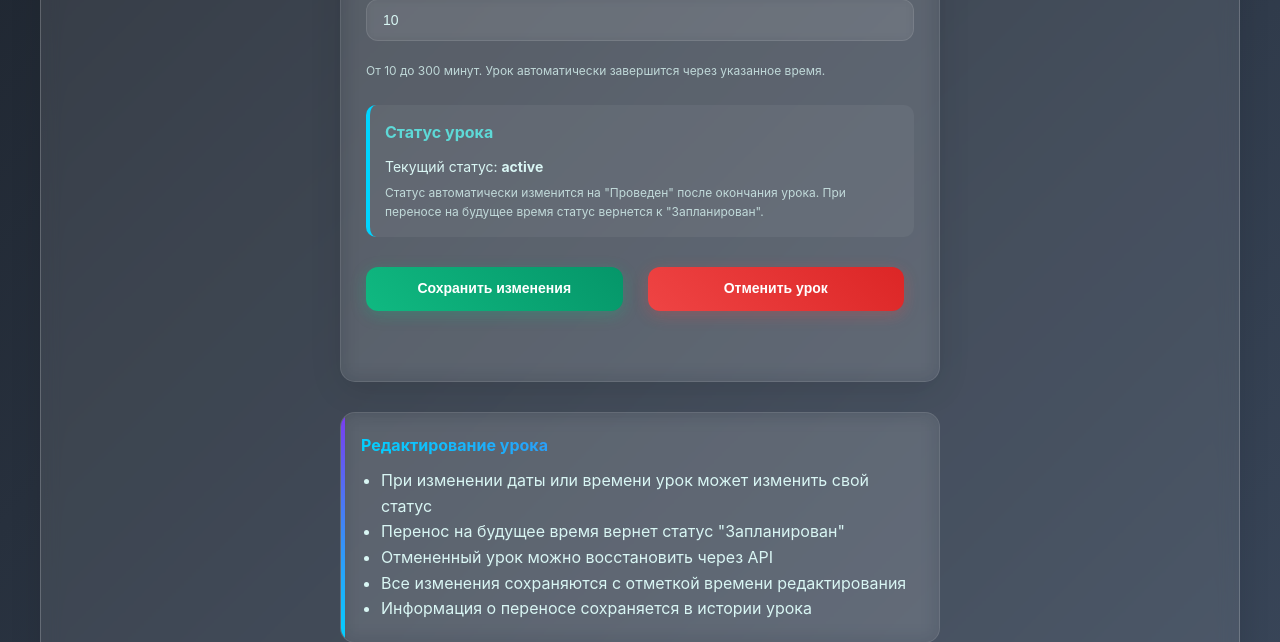
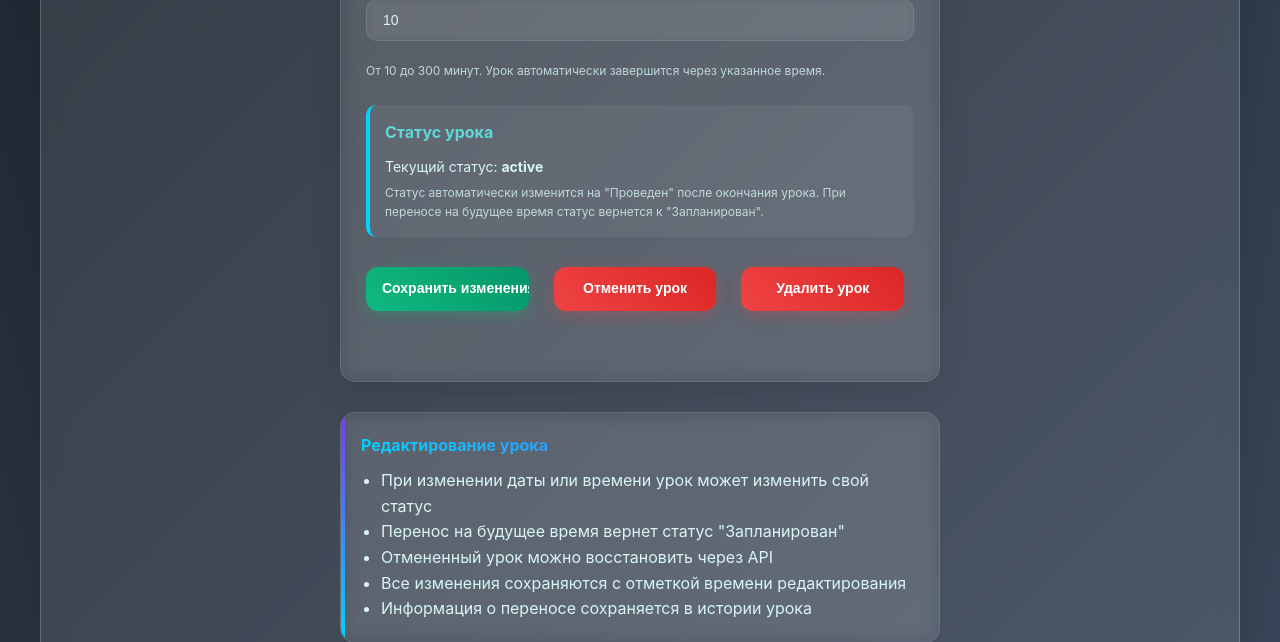
Before and after one commit to Davladshim/alien_tutor, a Flask app: page /schedule/lesson/1/edit in a window 1280 px wide. Shown: the part 972-1614 px from the top of the page. Run offline with Flask 3, Linux system fonts and the light colour scheme; a database or web service that is not in the repository returns one stand-in record (values such as "Sample title"); some libraries are stand-ins or nearby versions.

Commit message:
Auto commit 09-08-2025 18:15

```diff
--- a/kalendasha/app.py
+++ b/kalendasha/app.py
@@ -249,10 +249,17 @@ def update_lesson(lesson_id, lesson_data):
     execute_query(query, lesson_params)
     return True
 
+def update_lesson_status(lesson_id, new_status):
+    """Обновить только статус урока"""
+    query = "UPDATE lessons SET status = %s WHERE id = %s"
+    execute_query(query, (new_status, lesson_id))
+    return True
+
 def delete_lesson(lesson_id):
     """Удалить урок"""
     query = "DELETE FROM lessons WHERE id = %s"
-    execute_query(query, (lesson_id,))
+    result = execute_query(query, (lesson_id,))
+    return result is not None
 
 def get_lesson_by_id(lesson_id):
     """Получить урок по ID"""
@@ -1953,7 +1960,7 @@ def edit_lesson_from_schedule(lesson_id):
 
         if action == "cancel":
             # Отмена урока
-            update_lesson(lesson_id, {'status': 'cancelled'})
+            update_lesson_status(lesson_id, 'cancelled')
             return redirect(url_for("raspisanie"))
 
         elif action == "save":
@@ -1987,6 +1994,13 @@ def edit_lesson_from_schedule(lesson_id):
             }
 
             update_lesson(lesson_id, lesson_data)
+            return redirect(url_for("raspisanie"))
+
+        elif action == "delete":
+            # Полное удаление урока
+            print(f"Удаляем урок с ID: {lesson_id}")
+            success = delete_lesson(lesson_id)
+            print(f"Результат удаления: {success}")
             return redirect(url_for("raspisanie"))
 
     return render_template("edit_lesson.html", lesson=lesson, students=students)
--- a/kalendasha/templates/edit_lesson.html
+++ b/kalendasha/templates/edit_lesson.html
@@ -132,7 +132,8 @@
 
         <div style="display: flex; gap: 15px; justify-content: space-between; margin-top: 30px;">
             <!-- Сохранить изменения -->
-            <button type="submit" class="btn success" style="flex: 1; min-width: 0; padding: 12px 16px; font-size: 14px; white-space: nowrap; height: 44px; line-height: 1.2;">
+            <button type="submit" name="action" value="save" class="btn success"
+                    style="flex: 1; min-width: 0; padding: 12px 16px; font-size: 14px; white-space: nowrap; height: 44px; line-height: 1.2;">
                 Сохранить изменения
             </button>
 
@@ -148,6 +149,13 @@
                 Урок отменен
             </div>
             {% endif %}
+
+            <!-- Удалить урок - всегда доступна -->
+            <button type="submit" name="action" value="delete" class="btn danger"
+                    onclick="return confirm('Вы уверены, что хотите УДАЛИТЬ этот урок? Это действие нельзя отменить!')"
+                    style="flex: 1; min-width: 0; padding: 12px 16px; font-size: 14px; white-space: nowrap; height: 44px; line-height: 1.2;">
+                Удалить урок
+            </button>
         </div>
     </form>
 </div>
```
